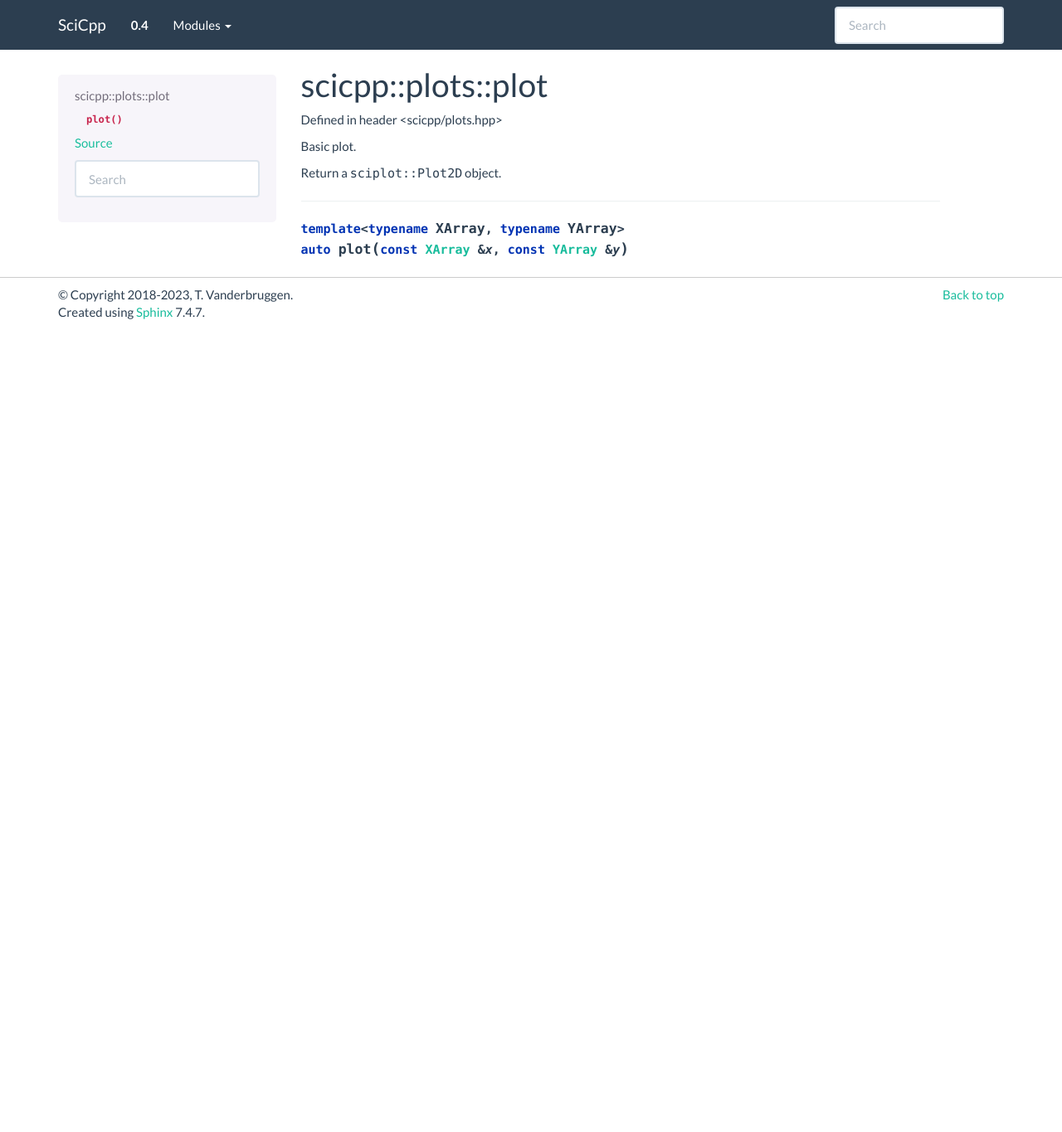
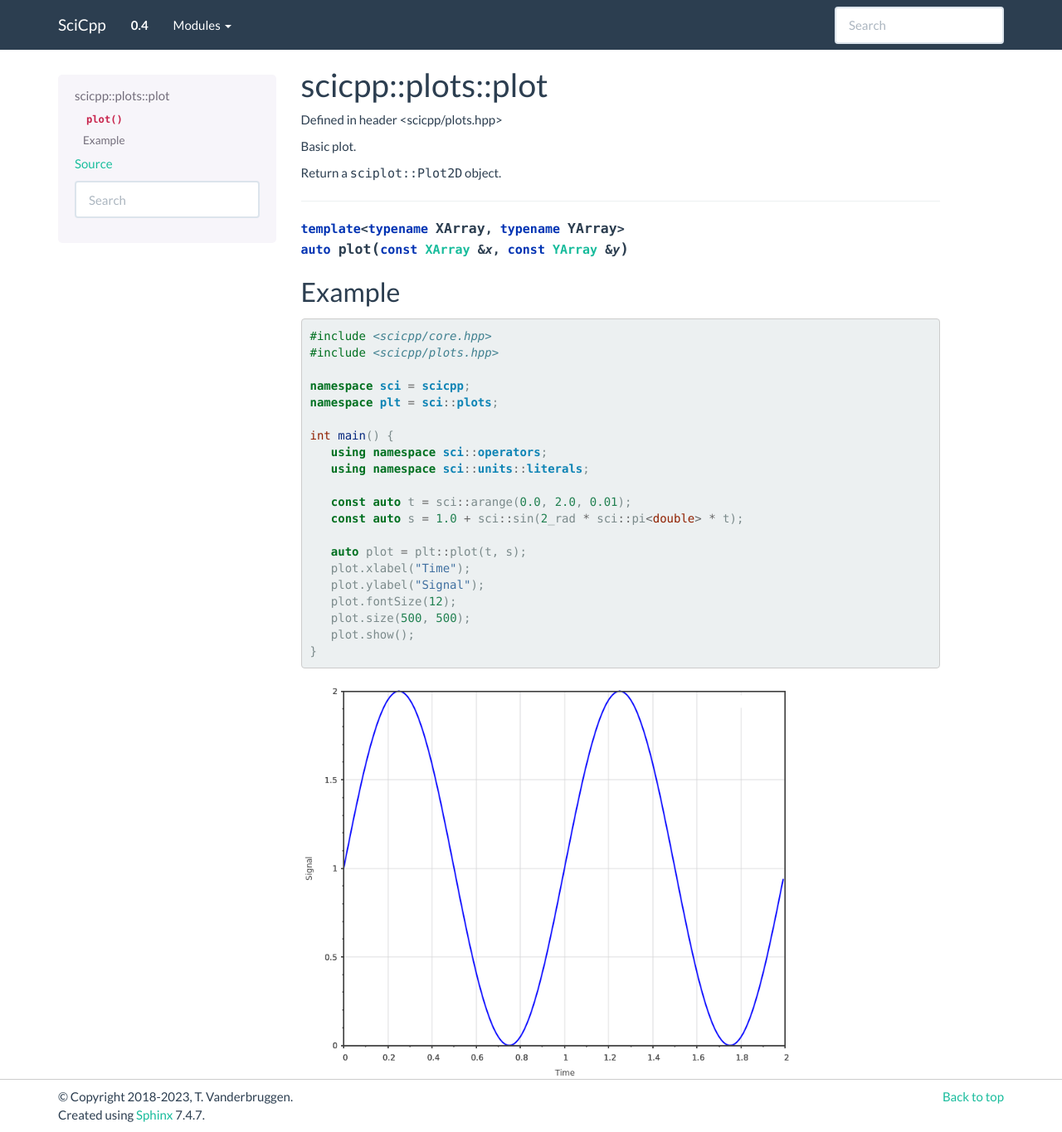
Before and after one commit to tvanderbruggen/SciCpp, a Sphinx documentation site: the page built from doc/source/plots.plot.rst, in a window 1280 px wide and 1365 px high. Shown: the whole window at 83% size. Built offline with Sphinx 7.4.7, drawn with Linux system fonts in a browser that asks for light colours.

Commit message:
Update doc

```diff
--- a/doc/source/plots.plot.rst
+++ b/doc/source/plots.plot.rst
@@ -13,3 +13,33 @@ Return a :expr:`sciplot::Plot2D` object.
 
 .. function:: template <typename XArray, typename YArray> \
               auto plot(const XArray &x, const YArray &y)
+
+
+Example
+-------------------------
+
+::
+
+   #include <scicpp/core.hpp>
+   #include <scicpp/plots.hpp>
+
+   namespace sci = scicpp;
+   namespace plt = sci::plots;
+
+   int main() {
+      using namespace sci::operators;
+      using namespace sci::units::literals;
+
+      const auto t = sci::arange(0.0, 2.0, 0.01);
+      const auto s = 1.0 + sci::sin(2_rad * sci::pi<double> * t);
+
+      auto plot = plt::plot(t, s);
+      plot.xlabel("Time");
+      plot.ylabel("Signal");
+      plot.fontSize(12);
+      plot.size(500, 500);
+      plot.show();
+   }
+
+.. image:: _static/basic_plot.png
+   :width: 600
--- a/doc/source/plots.rst
+++ b/doc/source/plots.rst
@@ -7,7 +7,8 @@ Based on the `Sciplot library <https://sciplot.github.io/>`_, which is a header
 Gnuplot is required to run the executable.
 This is only required to use the plots module, not other scicpp modules.
 
-Extends Sciplot with some specialized plots available in Matplotlib (hist, psd, cohere, csd)
+Allow plot of data with physical units.
+Extends Sciplot with some specialized plots available in Matplotlib (hist, psd, cohere, csd).
 
 Basic
 ----------------
```
Also changed, not shown: doc/source/plots.csd_psd.rst (+11 -2 lines), doc/source/signal.Spectrum.rst (+7 -0 lines), doc/source/_static/basic_plot.png (added), 2 other files.
